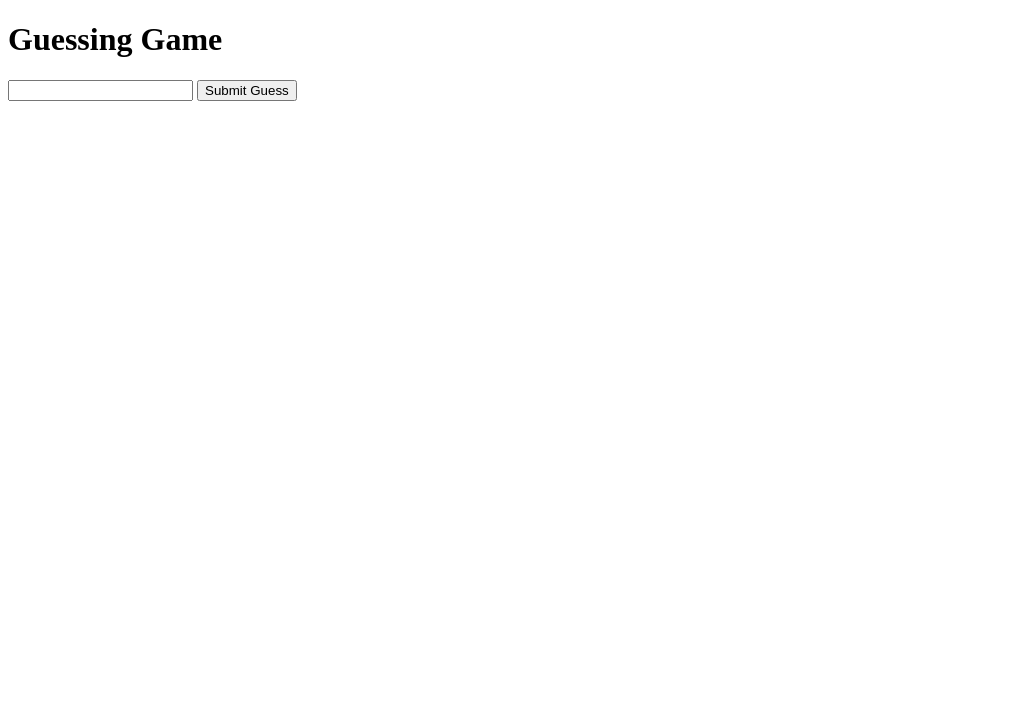
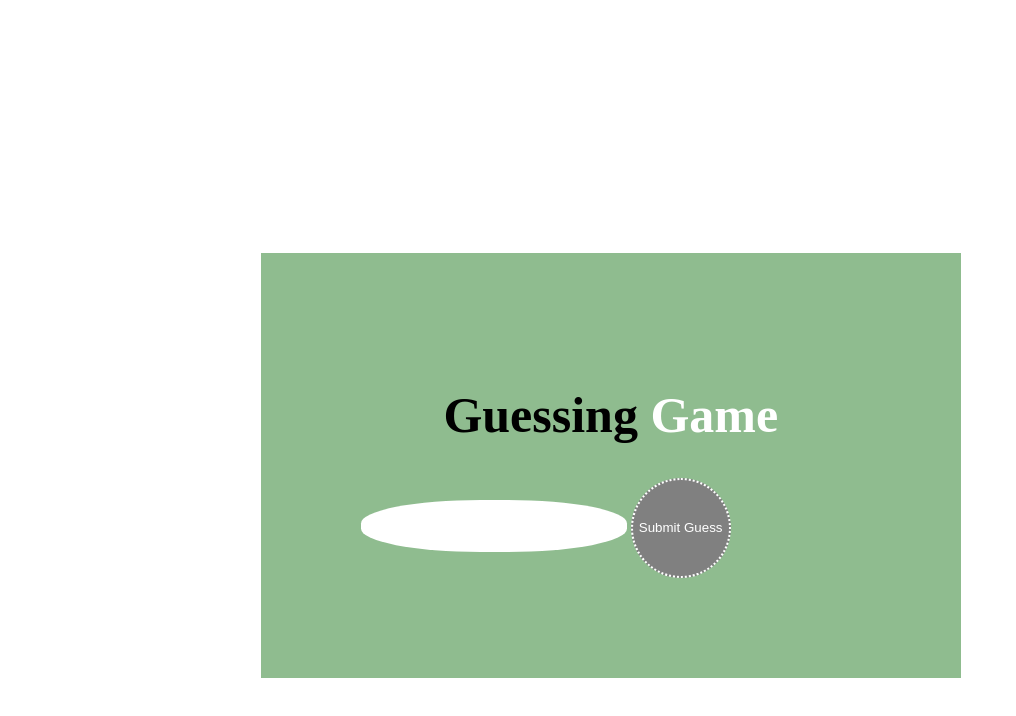
Before and after one commit to APatel-AI/FSA-Guessing-Game, a plain HTML site: page index.html in a window 1280 px wide. Shown: the whole page, without its empty margins (0-1016 px from the left). Drawn offline with Linux system fonts and the light colour scheme.

Commit message:
Style added

```diff
--- a/index.html
+++ b/index.html
@@ -6,17 +6,19 @@
     <meta name="viewport" content="width=device-width, initial-scale=1.0">
     <title>Guessing Game</title>
     <script defer src="index.js"></script>
+    <link rel="stylesheet" href="main.css">
 </head>
 <body>
-
+    <div id = "guessingContainer">
     <!-- display hints after each guess -->
-    <h1>Guessing Game</h1>
+    <h1>Guessing<span> Game</span></h1>
     <!-- text area to input number guess -->
-    <input type="number" id="guessInput">
-
+        <div id = "submitContainer">
+            <input type="number" id="guessInput">
     <!-- Button to submit guess -->
-    <button id="submitInput">Submit Guess</button>
-
+            <button id="submitInput">Submit Guess</button>
+        </div>
+    </div>
 
 
 </body>
--- a/main.css
+++ b/main.css
@@ -0,0 +1,46 @@
+body {
+    box-sizing: border-box;
+}
+
+#guessingContainer {
+    padding: 100px;
+    background-color: darkseagreen;
+    margin: 20%;
+    width: 500px;
+    /* margin-left: 20%; */
+    /* margin-right: ; */
+}
+
+h1{
+    font-size: 50px;
+    text-align: center;
+}
+
+#submitContainer {
+    display: inline;
+    justify-content: center;
+    width: 90%;
+
+}
+
+#guessInput {
+    text-align: center;
+    font-weight: bold;
+    font-size: larger;
+    border-radius: 45%;
+    height: 50px;
+    border: none;
+
+}
+
+#submitInput {
+    border-radius: 50%;
+    border: dotted white 2px;
+    height: 100px;
+    background-color: gray;
+    color: white;
+}
+
+span {
+    color:white;
+}
```
